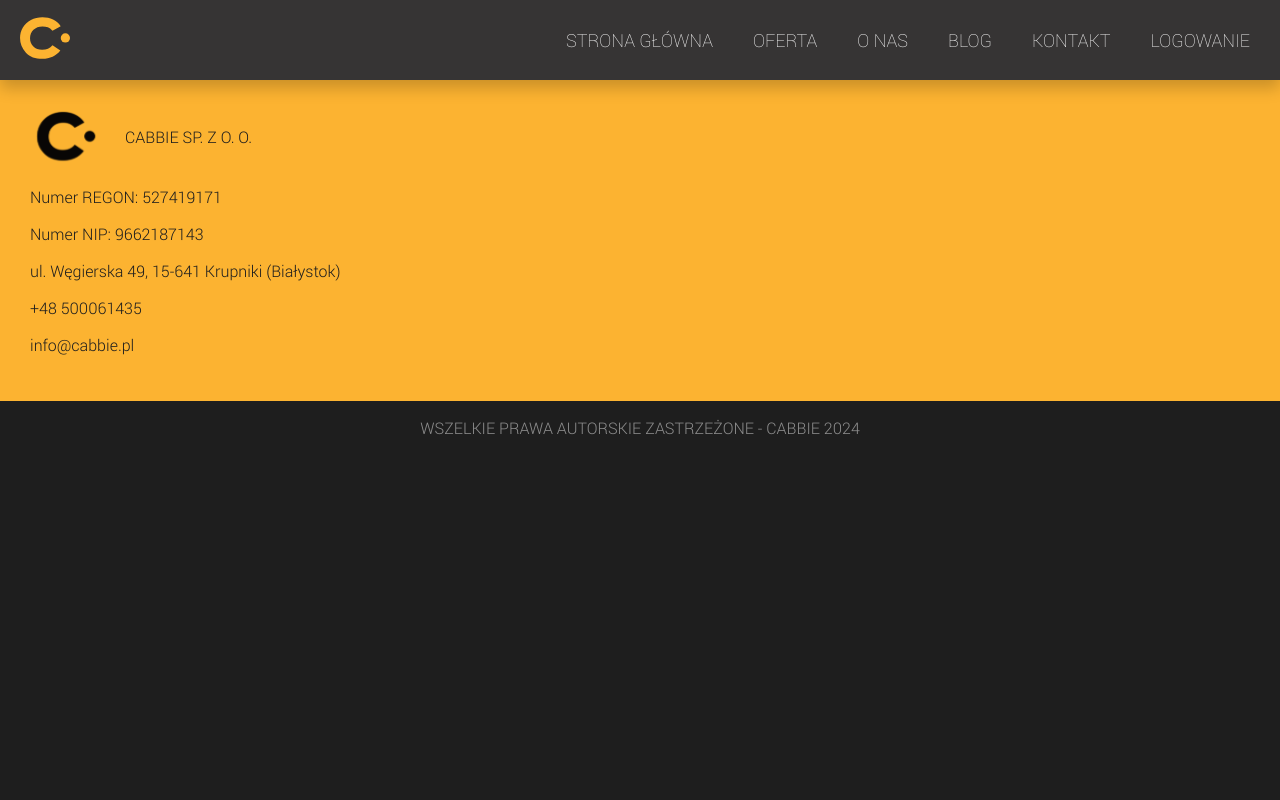
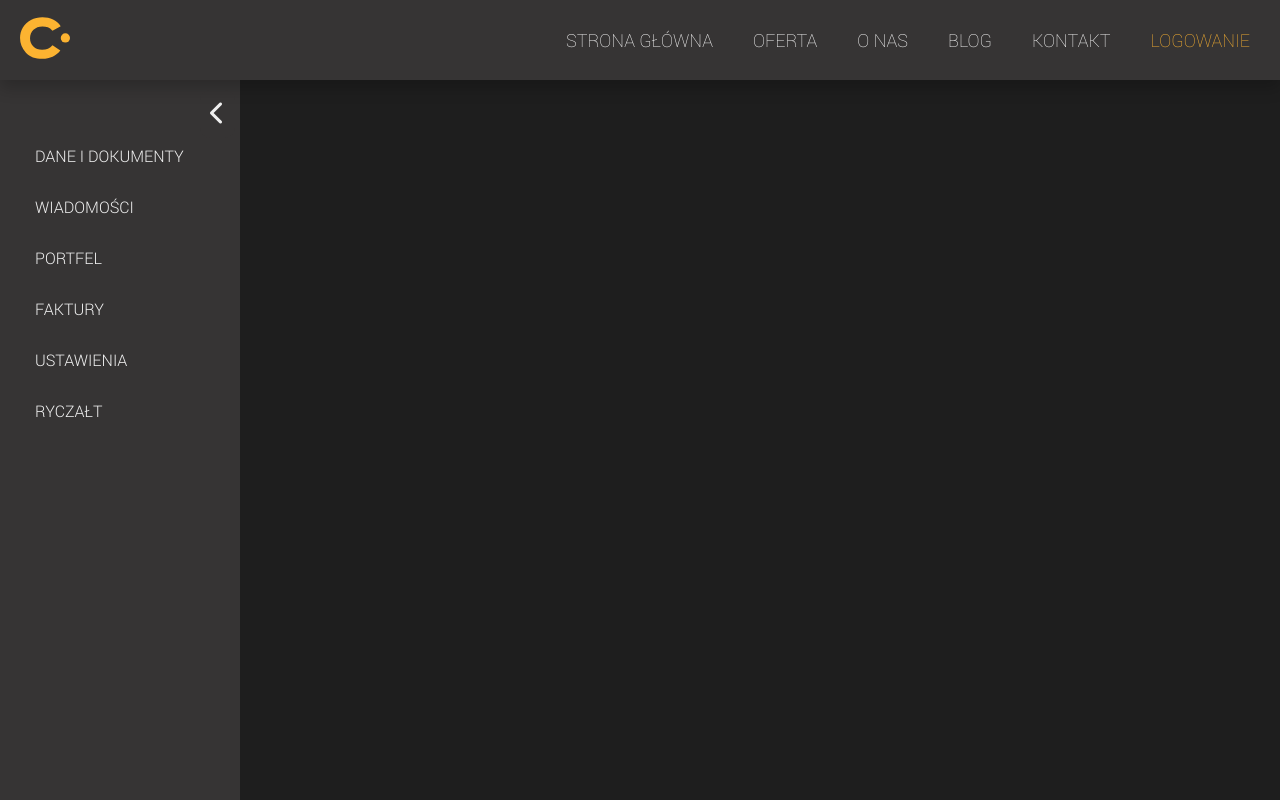
Before and after one commit to BartekArseniuk/cabbie-frontend, a Vue app: page /profile in a window 1280 px wide. Shown: the top 800 px of the page. Built offline with nearby package versions, Linux system fonts and the light colour scheme.

Commit message:
Optimize code and start profile page

```diff
--- a/src/components/MainView.vue
+++ b/src/components/MainView.vue
@@ -6,22 +6,21 @@
         </div>
         <button class="hamburger" @click="toggleNav">&#9776;</button>
         <nav ref="nav" :class="['nav', { 'nav--open': isNavOpen }]">
-            <button v-for="item in navItems" :key="item.name" @click="handleNavItemClick(item)">
+            <button v-for="item in navItems" :key="item.route" @click="handleNavItemClick(item)">
                 {{ item.label }}
             </button>
             <div v-if="isAuthenticated">
-                <button @click="toggleProfileMenu">PROFIL</button>
+                <button class="profile-button" @click="handleProfileButtonClick">PROFIL</button>
                 <div :class="['profile-menu', { 'open': isProfileMenuOpen }]">
-                    <button>DANE I DOKUMENTY</button>
-                    <button>WIADOMOŚCI</button>
-                    <button>PORTFEL</button>
-                    <button>FAKTURY</button>
-                    <button>USTAWIENIA ROZLICZEŃ</button>
-                    <button>RYCZAŁT</button>
+                    <button v-for="menuItem in profileMenuItems" :key="menuItem" @click="handleProfileMenuClick(menuItem)">
+                        {{ menuItem }}
+                    </button>
                     <button @click="handleLogout">WYLOGUJ</button>
                 </div>
+                <!-- Dodanie przycisku wylogowania dla wersji mobilnej -->
+                <button class="mobile-logout-button" v-if="isMobile" @click="handleLogout">WYLOGUJ</button>
             </div>
-            <button v-else @click="openLoginModal">LOGOWANIE</button>
+            <button class="login-button" v-else @click="openLoginModal">LOGOWANIE</button>
         </nav>
     </div>
 
@@ -87,7 +86,16 @@
                     label: 'KONTAKT',
                     route: 'Contact'
                 }
-            ]
+            ],
+            profileMenuItems: [
+                'DANE I DOKUMENTY',
+                'WIADOMOŚCI',
+                'PORTFEL',
+                'FAKTURY',
+                'USTAWIENIA ROZLICZEŃ',
+                'RYCZAŁT'
+            ],
+            isMobile: window.innerWidth <= 768
         };
     },
     computed: {
@@ -108,12 +116,6 @@
             this.isNavOpen = false;
             this.isProfileMenuOpen = false;
         },
-        openLoginModal() {
-            this.isLoginModalVisible = true;
-        },
-        closeLoginModal() {
-            this.isLoginModalVisible = false;
-        },
         handleNavItemClick(item) {
             if (item.route) {
                 this.navigateTo(item.route);
@@ -121,19 +123,23 @@
                 this.openLoginModal();
             }
         },
-        handleClickOutside(event) {
-            const nav = this.$refs.nav;
-            if (this.isNavOpen && nav && !nav.contains(event.target) && !event.target.closest('.hamburger')) {
-                this.isNavOpen = false;
-            }
-            if (this.isProfileMenuOpen && !nav.contains(event.target) && !event.target.closest('.profile-menu')) {
-                this.isProfileMenuOpen = false;
+        handleProfileButtonClick() {
+            if (this.isMobile) {
+                this.navigateTo('Profile');
+            } else {
+                this.toggleProfileMenu();
             }
         },
-        handleKeyDown(event) {
-            if (event.key === 'Escape' && this.isLoginModalVisible) {
-                this.closeLoginModal();
+        handleProfileMenuClick(menuItem) {
+            if (menuItem === 'DANE I DOKUMENTY' && !this.isMobile) {
+                this.navigateTo('Profile');
             }
+        },
+        openLoginModal() {
+            this.isLoginModalVisible = true;
+        },
+        closeLoginModal() {
+            this.isLoginModalVisible = false;
         },
         async handleLogout() {
             try {
@@ -146,6 +152,10 @@
                     text: 'Wylogowano pomyślnie.',
                     icon: 'success',
                     confirmButtonText: 'OK'
+                }).then(() => {
+                    this.$router.push({
+                        name: 'Home'
+                    });
                 });
             } catch (error) {
                 Swal.fire({
@@ -155,15 +165,34 @@
                     confirmButtonText: 'OK'
                 });
             }
+        },
+        handleClickOutside(event) {
+            const nav = this.$refs.nav;
+            if (this.isNavOpen && !nav.contains(event.target) && !event.target.closest('.hamburger')) {
+                this.isNavOpen = false;
+            }
+            if (this.isProfileMenuOpen && !nav.contains(event.target) && !event.target.closest('.profile-menu')) {
+                this.isProfileMenuOpen = false;
+            }
+        },
+        handleKeyDown(event) {
+            if (event.key === 'Escape' && this.isLoginModalVisible) {
+                this.closeLoginModal();
+            }
+        },
+        updateMobileStatus() {
+            this.isMobile = window.innerWidth <= 768;
         }
     },
     mounted() {
         document.addEventListener('click', this.handleClickOutside);
         document.addEventListener('keydown', this.handleKeyDown);
+        window.addEventListener('resize', this.updateMobileStatus);
     },
     beforeUnmount() {
         document.removeEventListener('click', this.handleClickOutside);
         document.removeEventListener('keydown', this.handleKeyDown);
+        window.removeEventListener('resize', this.updateMobileStatus);
     }
 };
 </script>
@@ -215,15 +244,17 @@
     padding: 10px;
     cursor: pointer;
     transition: all 0.3s ease;
+    border-radius: 10px;
 }
 
 .nav button:hover {
     color: $primary-color;
+    background-color: $background-color;
 }
 
 .profile-menu {
     position: fixed;
-    top: 80px; // Keeps the menu below the app bar
+    top: 80px;
     right: 0;
     background-color: $secondary-color;
     border-bottom-left-radius: 20px;
@@ -246,11 +277,12 @@
     border-bottom: 1px solid $background-color;
     color: $white;
     font-family: 'Roboto-Extra-Light', 'sans-serif';
-    font-size: 18px;
+    font-size: 16px;
     font-weight: 300;
     padding: 10px 20px;
     cursor: pointer;
     transition: all 0.3s ease;
+    border-radius: 0;
 }
 
 .profile-menu button:last-child {
@@ -259,7 +291,7 @@
 }
 
 .profile-menu button:hover {
-    color: $white;
+    color: $tertiary-color;
     background-color: $primary-color;
 }
 
@@ -305,14 +337,42 @@
 
     .nav button {
         padding: 15px;
+        border-radius: 0;
+        width: 100%;
+        text-align: center;
     }
 
-    .nav button.login {
+    .nav button.login-button {
         margin-bottom: 20px;
     }
 
     .profile-menu {
-      top: 0;
+        top: 0;
+    }
+
+    .mobile-logout-button {
+        display: block;
+        background-color: transparent;
+        border: none;
+        color: $white;
+        font-family: 'Roboto-Extra-Light', 'sans-serif';
+        font-size: 16px;
+        font-weight: 300;
+        padding: 10px;
+        cursor: pointer;
+        transition: all 0.3s ease;
+        border-radius: 10px;
+        margin-top: 20px;
+    }
+
+    .mobile-logout-button:hover {
+        color: $tertiary-color;
+        background-color: $primary-color;
+    }
+
+    .profile-button {
+        width: 100%;
+        text-align: center;
     }
 }
 
@@ -321,16 +381,26 @@
     width: 50px;
 }
 
-.nav button.login {
+.nav .login-button {
+    border-radius: 10px;
     color: $primary-color;
     transition: all 0.3s ease;
 }
 
-.nav button.login:hover {
+.nav .login-button:hover {
     color: $tertiary-color;
     background-color: $primary-color;
     border-color: $tertiary-color;
-    font-family: 'Roboto-Light', 'sans-serif';
+}
+
+.nav .profile-button {
+    color: $white;
+    transition: all 0.3s ease;
+}
+
+.nav .profile-button:hover {
+    color: $tertiary-color;
+    background-color: $primary-color;
 }
 
 footer {
--- /dev/null
+++ b/src/components/Views/Profile/ProfilePage.vue
@@ -0,0 +1,96 @@
+<template>
+<div class="profile-container">
+    <aside class="sidebar" :class="{ 'hidden': !isSidebarOpen }">
+        <button>DANE I DOKUMENTY</button>
+        <button>WIADOMOŚCI</button>
+        <button>PORTFEL</button>
+        <button>FAKTURY</button>
+        <button>USTAWIENIA</button>
+        <button>RYCZAŁT</button>
+    </aside>
+
+    <button class="toggle-sidebar-btn" @click="toggleSidebar">
+        <i :class="isSidebarOpen ? 'fas fa-chevron-left' : 'fas fa-chevron-right'"></i>
+    </button>
+</div>
+</template>
+
+<script>
+export default {
+    data() {
+        return {
+            isSidebarOpen: true
+        };
+    },
+    methods: {
+        toggleSidebar() {
+            this.isSidebarOpen = !this.isSidebarOpen;
+        }
+    }
+};
+</script>
+
+<style lang="scss">
+.profile-container {
+    display: flex;
+    height: 100vh;
+    position: relative;
+}
+
+.sidebar {
+    width: 200px;
+    background-color: $secondary-color;
+    padding: 20px;
+    display: flex;
+    flex-direction: column;
+    transition: transform 0.3s ease-in-out;
+    position: relative;
+}
+
+.sidebar.hidden {
+    transform: translateX(-100%);
+}
+
+.sidebar button {
+    display: block;
+    width: 100%;
+    padding: 15px;
+    font-size: 16px;
+    font-family: 'Roboto-Light', 'sans-serif';
+    background-color: transparent;
+    color: $title-light-font;
+    border: none;
+    cursor: pointer;
+    text-align: left;
+}
+
+.sidebar button:first-child {
+    margin-top: 30px;
+}
+
+.sidebar button:hover {
+    font-weight: 700;
+}
+
+.toggle-sidebar-btn {
+    position: absolute;
+    top: 10px;
+    left: 200px;
+    background-color: $secondary-color;
+    border: none;
+    font-size: 24px;
+    cursor: pointer;
+    color: $title-light-font;
+    padding: 10px;
+    border-radius: 10px;
+    transition: all 0.3s ease-in-out;
+}
+
+.sidebar.hidden~.toggle-sidebar-btn {
+    left: 10px;
+}
+
+.toggle-sidebar-btn:hover {
+    background-color: $primary-color;
+}
+</style>
--- a/src/router.js
+++ b/src/router.js
@@ -4,6 +4,7 @@
 import AboutUsPage from './components/Views/AboutUs/AboutUsPage.vue';
 import BlogPage from './components/Views/Blog/BlogPage.vue';
 import ContactPage from './components/Views/ContactPage/ContactPage.vue';
+import ProfilePage from './components/Views/Profile/ProfilePage.vue';
 
 const routes = [
   {
@@ -45,7 +46,15 @@
     meta: {
       title: 'Cabbie - Kontakt'
     }
-  }
+  },
+  {
+    path: '/profile',
+    name: 'Profile',
+    component: ProfilePage,
+    meta: {
+      title: 'Cabbie - Profil użytkownika'
+    }
+  },
 ];
 
 const router = createRouter({
```
